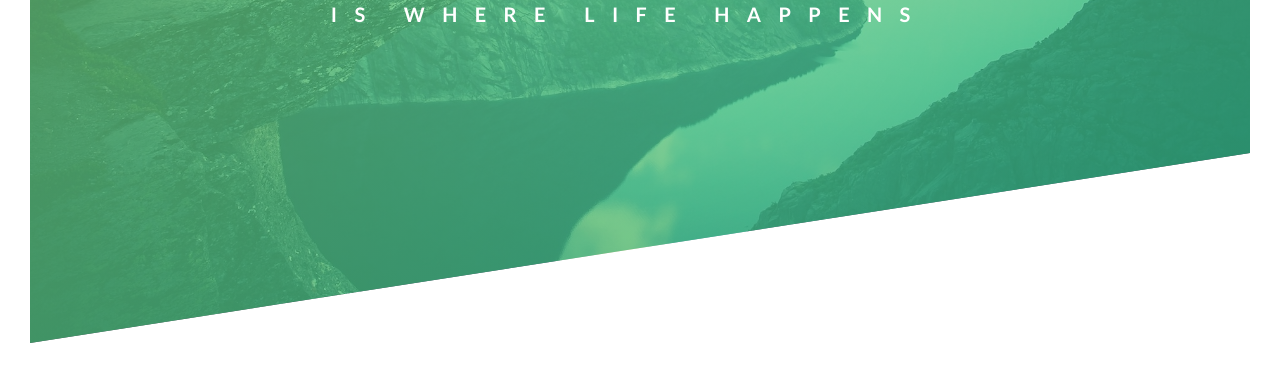
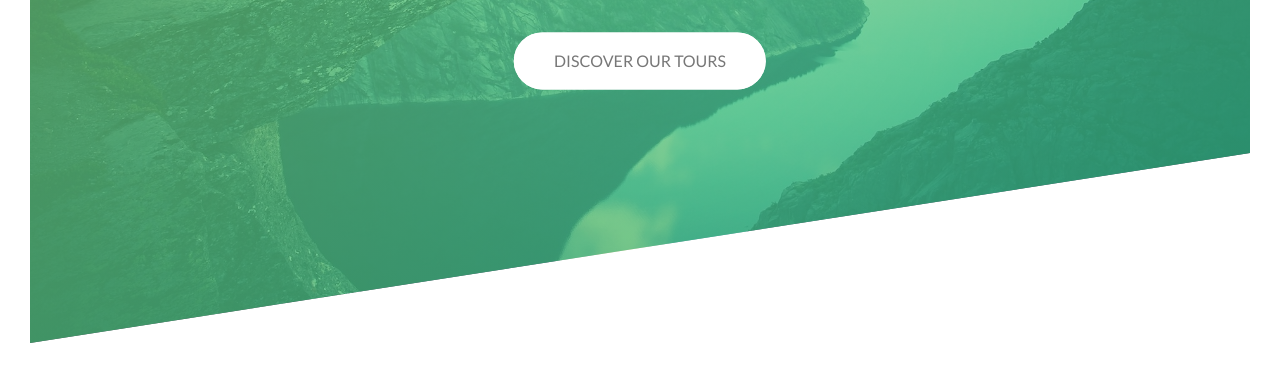
Before and after one commit to colinlancaster/advanced_css, a plain HTML site: page part1/index.html in a window 1280 px wide. Shown: the part 447-820 px from the top of the page. Drawn offline with Linux system fonts and the light colour scheme; files that its build step writes are made by us from their sources.

Commit message:
finished the second section

```diff
--- a/part1/css/style.css
+++ b/part1/css/style.css
@@ -59,11 +59,16 @@ body {
   top: 50%;
   left: 50%;
   transform: translate(-50%, -50%);
+  /* Centers button */
+  text-align: center;
 }
 
 .heading-primary {
   color: #fff;
   text-transform: uppercase;
+
+  backface-visibility: hidden;
+  margin-bottom: 60px;
 }
 
 .heading-primary-main {
@@ -85,6 +90,68 @@ body {
 
   animation: moveInRight 2s ease-out;
 }
+
+/* An example of a pseudo class */
+.btn:link,
+.btn:visited {
+  text-transform: uppercase;
+  text-decoration: none;
+  padding: 15px 40px;
+  /* inline-block gives the element its own space */
+  display: inline-block;
+  border-radius: 100px;
+  transition: all .2s;
+  position: relative;
+}
+
+
+.btn:hover {
+  transform: translateY(-3px);
+  /* rgba determines the subtlety of the shadow */
+  box-shadow: 0 10px 20px rgba(0,0,0,.2);
+}
+
+.btn:active {
+  transform: translateY(-1px);
+  box-shadow: 0 5px 10px rgba(0,0,0,.2);
+}
+
+.btn-white {
+  background-color: #fff;
+  color: #777;
+}
+
+.btn::after {
+  /* The next two always has to be specified. */
+  content: "";
+  display: inline-block;
+  height: 100%;
+  width: 100%;
+  border-radius: 100px;
+  position: absolute;
+  top: 0;
+  left: 0;
+  z-index: -1;
+  transition: all .4s;
+}
+
+.btn-white::after {
+  background-color: #fff;
+}
+
+.btn:hover::after {
+  transform: scaleX(1.4) scaleY(1.6);
+  opacity: 0;
+}
+
+.btn-animated {
+  animation: moveInBottom .5s ease-out .75s;
+  /* This stops a really horrible bouncing thing from happening */
+  animation-fill-mode: backwards;
+}
+
+
+/* @keyframes */
 
 @keyframes moveInLeft {
   0% {
@@ -117,3 +184,15 @@ body {
     transform: translateX(0);
   }
 }
+
+@keyframes moveInBottom {
+  0% {
+    opacity: 0;
+    transform: translateY(30px);
+  }
+
+  100% {
+    opacity: 1;
+    transform: translateX(0);
+  }
+}
--- a/part1/index.html
+++ b/part1/index.html
@@ -23,6 +23,8 @@
           <span class="heading-primary-main">Outdoors</span>
           <span class="heading-primary-sub">is where life happens</span>
         </h1>
+
+        <a href="#" class="btn btn-white btn-animated">Discover Our Tours</a>
       </div>
     </header>
   </body>
```
